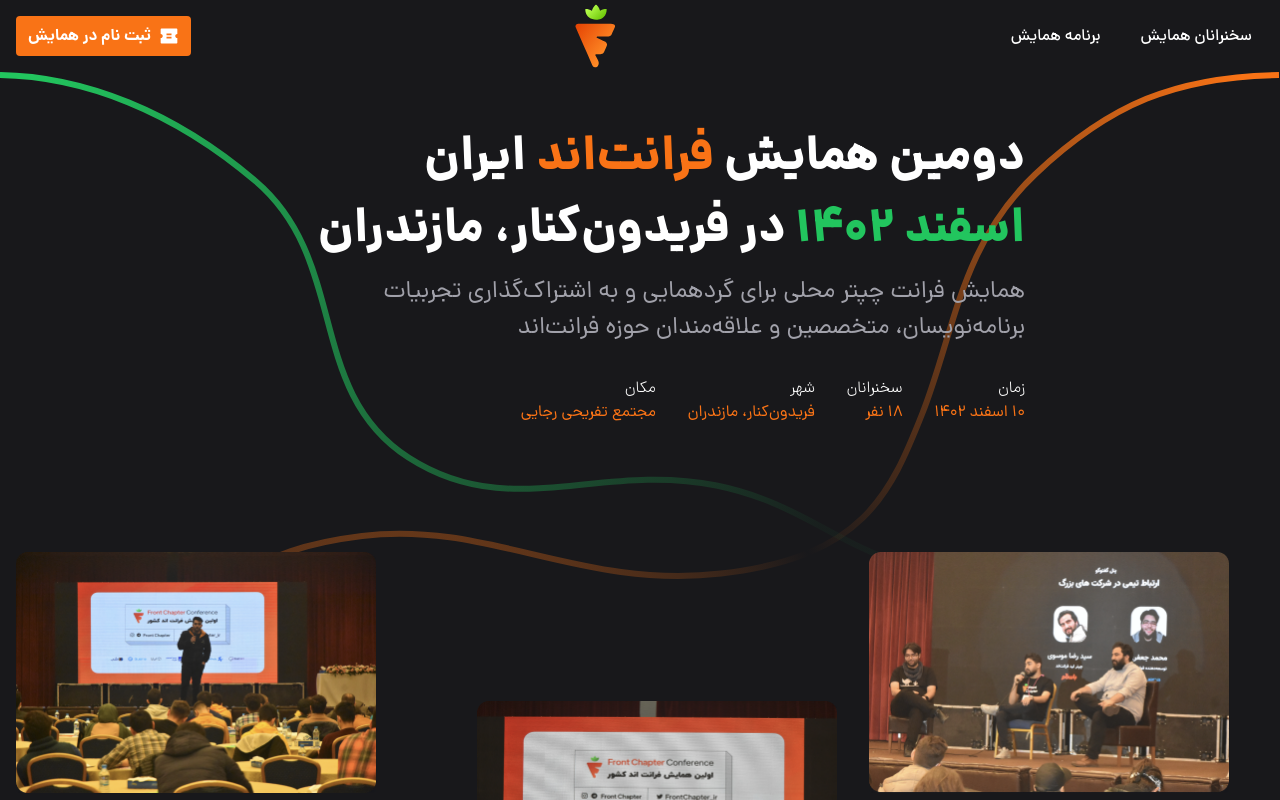
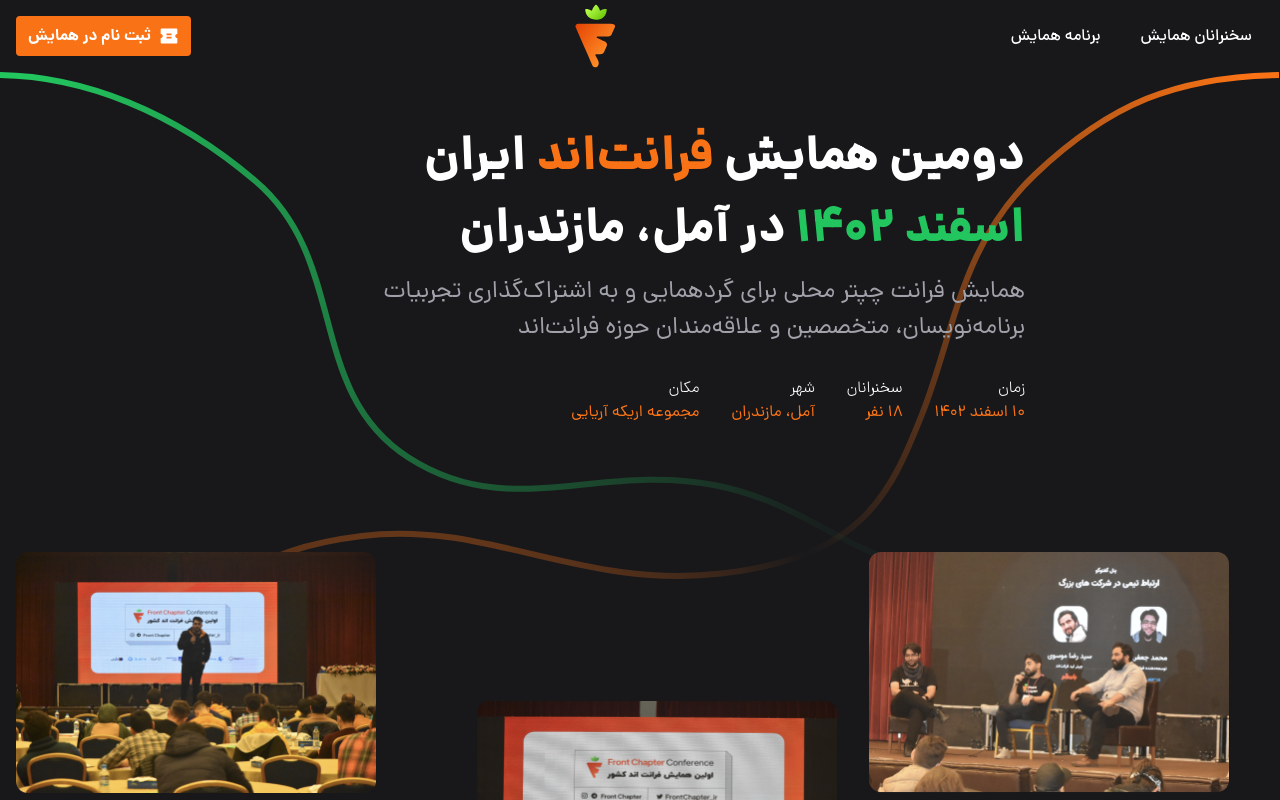
Before and after one commit to frontChapter/website-frontend, a Next.js app: page / in a window 1280 px wide. Shown: the top 800 px of the page. Built offline with nearby package versions, Linux system fonts and the light colour scheme.

Commit message:
fix: update conference location & title

```diff
--- a/src/app/components/Hero/Hero.tsx
+++ b/src/app/components/Hero/Hero.tsx
@@ -25,7 +25,7 @@ export default function HeroSection() {
               <span>ایران</span>
               <br />
               <span className="text-green-500">اسفند ۱۴۰۲</span>{" "}
-              <span>در فریدون‌کنار، مازندران</span>
+              <span>در آمل، مازندران</span>
             </h1>
 
             <h2 className="text-lg text-zinc-400 lg:text-2xl/normal">
@@ -45,11 +45,11 @@ export default function HeroSection() {
                 },
                 {
                   title: "شهر",
-                  description: "فریدون‌کنار، مازندران",
+                  description: "آمل، مازندران",
                 },
                 {
                   title: "مکان",
-                  description: "مجتمع تفریحی رجایی",
+                  description: "مجموعه اریکه آریایی",
                 },
               ].map((item, index) => {
                 return (
```
